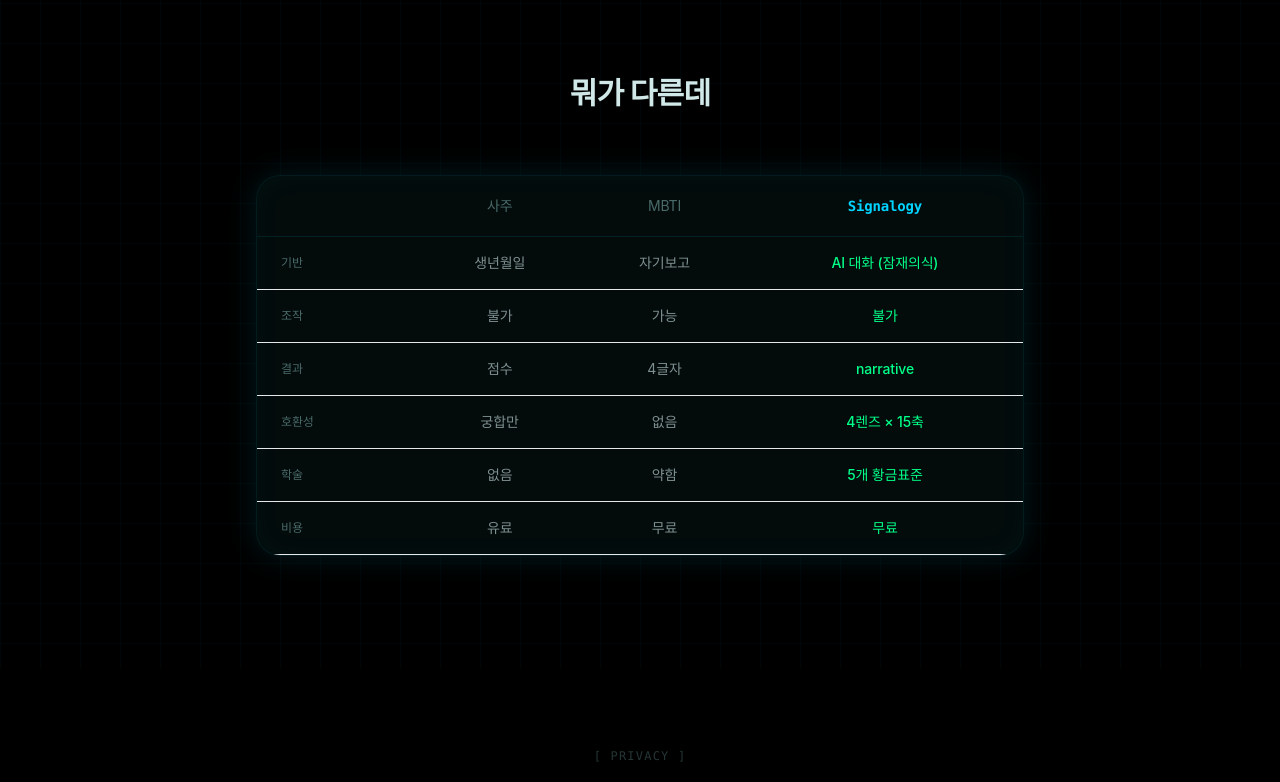
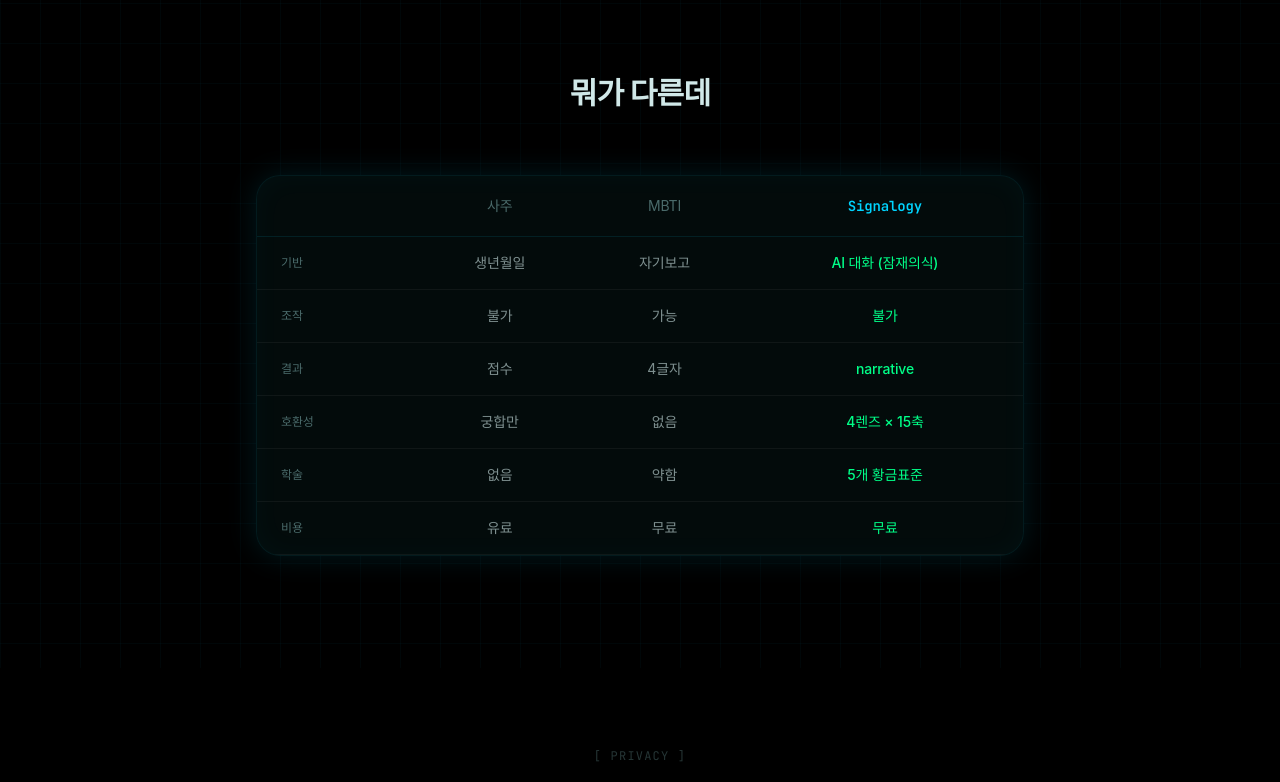
Before and after one commit to support376/signal, a Next.js app in the folder signal-mvp/: page / in a window 1280 px wide. Shown: the part 2000-2782 px from the top of the page. Built offline with nearby package versions, Linux system fonts and the light colour scheme.

Commit message:
fix: CSS @import 순서 + Google Fonts <link> 추가 + opacity 값 수정

```diff
--- a/signal-mvp/app/globals.css
+++ b/signal-mvp/app/globals.css
@@ -1,8 +1,8 @@
+@import url('https://fonts.googleapis.com/css2?family=JetBrains+Mono:wght@300;400;500;600&display=swap');
+
 @tailwind base;
 @tailwind components;
 @tailwind utilities;
-
-@import url('https://fonts.googleapis.com/css2?family=JetBrains+Mono:wght@300;400;500;600&display=swap');
 
 /* ══════════════════════════════════════════
    SIGNALOGY — Cyber / Matrix Design System
--- a/signal-mvp/app/layout.tsx
+++ b/signal-mvp/app/layout.tsx
@@ -1,5 +1,6 @@
 import './globals.css';
 import type { Metadata } from 'next';
+import ApiDebugPanel from './components/api-debug';
 
 export const metadata: Metadata = {
   title: {
@@ -20,11 +21,15 @@
   },
 };
 
-import ApiDebugPanel from './components/api-debug';
-
 export default function RootLayout({ children }: { children: React.ReactNode }) {
   return (
     <html lang="ko">
+      <head>
+        <link
+          href="https://fonts.googleapis.com/css2?family=JetBrains+Mono:wght@300;400;500;600&display=swap"
+          rel="stylesheet"
+        />
+      </head>
       <body>
         <div className="min-h-screen">{children}</div>
         <ApiDebugPanel />
--- a/signal-mvp/app/page.tsx
+++ b/signal-mvp/app/page.tsx
@@ -155,7 +155,7 @@
                   ['학술', '없음', '약함', '5개 황금표준'],
                   ['비용', '유료', '무료', '무료'],
                 ].map(([label, ...cols], i) => (
-                  <tr key={i} className="border-b border-white/3">
+                  <tr key={i} className="border-b border-white/5">
                     <td className="text-left py-4 px-6 text-dim font-mono text-xs">{label}</td>
                     {cols.map((c, j) => (
                       <td key={j} className={`py-4 px-4 ${j === 2 ? 'text-accent3 font-medium' : 'text-fg/60'}`}>{c}</td>
```
